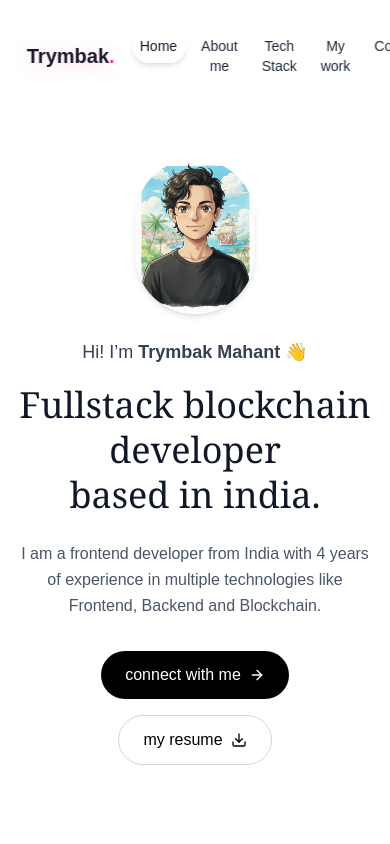
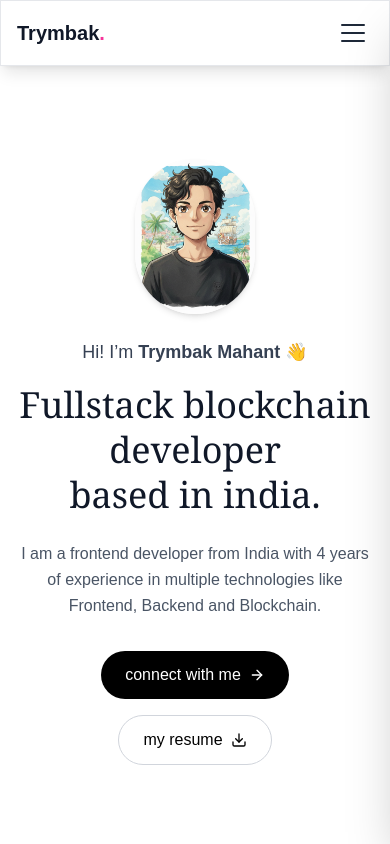
Before and after one commit to Trymbakmahant/portfolio, a Next.js app: page / in a window 390 px wide. Shown: the top 844 px of the page. Built offline with nearby package versions, Linux system fonts and the light colour scheme.

Commit message:
fix navbar  mobile version update

```diff
--- a/components/Navbar.tsx
+++ b/components/Navbar.tsx
@@ -1,7 +1,6 @@
 "use client";
 
 import { useState, useEffect, useRef } from "react";
-// Removed Link import as we will use a button for the click handler
 
 // Default links are only for safety, links are passed via props now
 const defaultNavLinks = [
@@ -27,6 +26,7 @@ export default function Navbar({
   onNavLinkClick = () => {}, // Function to handle smooth scrolling
 }: NavbarProps) {
   const [scrolled, setScrolled] = useState(false);
+  const [mobileMenuOpen, setMobileMenuOpen] = useState(false);
   // Ref to hold the list container for calculating the active pill position
   const ulRef = useRef<HTMLDivElement>(null);
   // State for the pill/badge position and size
@@ -122,9 +122,12 @@ export default function Navbar({
     ? `${navBaseClasses} bg-white/80 backdrop-blur-xl rounded-3xl shadow-2xl border border-white/20 w-fit max-w-[90vw]`
     : `${navBaseClasses} mx-auto rounded-b-2xl py-4 px-4 sm:py-5 sm:px-8 ${
         isDarkBackground
-          ? "bg-black/30 backdrop-blur-xl"
-          : "bg-white/20 backdrop-blur-xl"
+          ? "bg-black/30 backdrop-blur-xl md:bg-black/30"
+          : "bg-white/20 backdrop-blur-xl md:bg-white/20"
       } border border-white/10 w-[95%] sm:w-[85%]`;
+
+  // Mobile-specific navbar classes with solid background
+  const mobileNavbarClasses = `${navBaseClasses} bg-white backdrop-blur-xl shadow-lg border border-gray-200 w-full`;
 
   // Enhanced UL container with better glassmorphism and mobile responsiveness
   const ulContainerClasses = `
@@ -205,10 +208,15 @@ export default function Navbar({
     </div>
   );
 
+  const handleMobileNavClick = (id: string) => {
+    onNavLinkClick(id);
+    setMobileMenuOpen(false);
+  };
+
   return (
-    <nav className={navbarClasses}>
-      {/* Scroll Progress Indicator */}
-
+    <>
+      {/* Desktop Navbar */}
+      <nav className={`${navbarClasses} hidden md:block`}>
         {/* ---------------------------------------------------------
           Initial Layout: Shows logo, UL, and button (Fades OUT)
           ---------------------------------------------------------
@@ -263,5 +271,94 @@ export default function Navbar({
           />
         </div>
       </nav>
+
+      {/* Mobile Navbar - Completely separate with solid background */}
+      <nav className={`${mobileNavbarClasses} md:hidden`}>
+        <div className="flex items-center justify-between w-full px-4 py-3">
+          {/* Logo */}
+          <div className="text-xl font-bold text-gray-900 group cursor-pointer">
+            <span className="relative">
+              Trymbak
+              <span className="text-pink-500">.</span>
+            </span>
+          </div>
+
+          {/* Hamburger Button */}
+          <button
+            onClick={() => setMobileMenuOpen(!mobileMenuOpen)}
+            className="relative w-10 h-10 flex flex-col items-center justify-center space-y-1.5 rounded-lg transition-all duration-300 hover:bg-gray-100/50"
+            aria-label="Toggle menu"
+          >
+            <span
+              className={`w-6 h-0.5 bg-gray-800 rounded-full transition-all duration-300 ${
+                mobileMenuOpen ? "rotate-45 translate-y-2" : ""
+              }`}
+            />
+            <span
+              className={`w-6 h-0.5 bg-gray-800 rounded-full transition-all duration-300 ${
+                mobileMenuOpen ? "opacity-0" : ""
+              }`}
+            />
+            <span
+              className={`w-6 h-0.5 bg-gray-800 rounded-full transition-all duration-300 ${
+                mobileMenuOpen ? "-rotate-45 -translate-y-2" : ""
+              }`}
+            />
+          </button>
+        </div>
+      </nav>
+
+      {/* Mobile Menu Overlay */}
+      {mobileMenuOpen && (
+        <div
+          className="md:hidden fixed inset-0 bg-black/50 backdrop-blur-sm z-[60]"
+          onClick={() => setMobileMenuOpen(false)}
+        />
+      )}
+
+      {/* Mobile Menu Slide-in */}
+      <div
+        className={`md:hidden fixed top-0 right-0 h-full w-64 bg-white shadow-2xl z-[70] transform transition-transform duration-300 ease-out ${
+          mobileMenuOpen ? "translate-x-0" : "translate-x-full"
+        }`}
+      >
+        <div className="flex flex-col h-full p-6">
+          {/* Close Button */}
+          <button
+            onClick={() => setMobileMenuOpen(false)}
+            className="self-end mb-8 w-10 h-10 flex items-center justify-center rounded-lg hover:bg-gray-100 transition-colors"
+            aria-label="Close menu"
+          >
+            <span className="text-2xl text-gray-600">×</span>
+          </button>
+
+          {/* Mobile Nav Links */}
+          <ul className="flex flex-col space-y-4">
+            {navLinks.map((link) => (
+              <li key={link.id}>
+                <button
+                  onClick={() => handleMobileNavClick(link.id)}
+                  className={`w-full text-left px-4 py-3 rounded-lg transition-all duration-300 ${
+                    link.id === activeId
+                      ? "bg-gradient-to-r from-pink-500/20 to-purple-500/20 text-gray-900 font-semibold"
+                      : "text-gray-700 hover:bg-gray-100"
+                  }`}
+                >
+                  {link.label}
+                </button>
+              </li>
+            ))}
+          </ul>
+
+          {/* Mobile Connect Button */}
+          <button
+            onClick={() => handleMobileNavClick("contact")}
+            className="mt-auto w-full bg-gradient-to-r from-pink-500 to-purple-500 text-white py-3 rounded-full font-medium hover:shadow-lg transition-all duration-300"
+          >
+            Connect
+          </button>
+        </div>
+      </div>
+    </>
   );
 }
```
Lines whose indentation alone changed are shown as unchanged.
